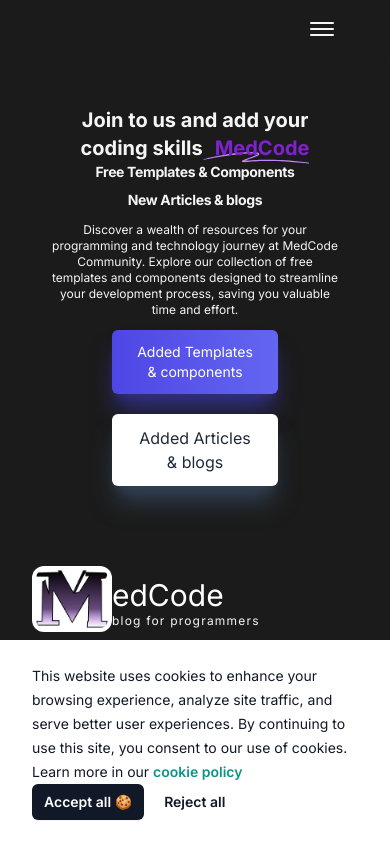
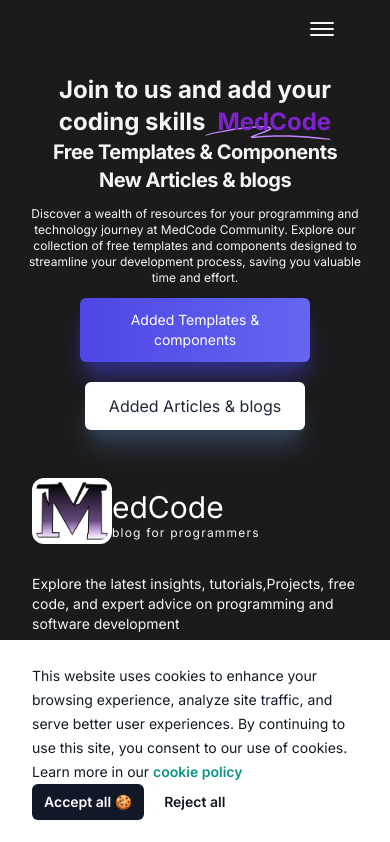
Before and after one commit to med134/medBlogs, a Next.js app: page /dashboard in a window 390 px wide. Shown: the top 842 px of the page. Built offline with nearby package versions, Linux system fonts and the light colour scheme; no server answers.

Commit message:
edit pannding

```diff
--- a/app/components/NavigationBar.jsx
+++ b/app/components/NavigationBar.jsx
@@ -4,7 +4,7 @@ import Layout from "./Layout";
 const NavigationBar = () => {
   return (
     <div className="text-center">
-      <h1 className="mx-auto max-w-4xl space-x-2 py-4 dark:text-light font-title text-5xl font-bold tracking-normal xs:py-0 xs:w-full text-gray-800 sm:text-xl">
+      <h1 className="mx-auto max-w-4xl space-x-2 py-4 dark:text-light font-title text-5xl font-bold tracking-normal xs:py-0 xs:w-full text-gray-800 sm:text-2xl">
         Join to us and add your coding skills
         <span className="relative whitespace-nowrap text-purple-700">
           <svg
@@ -18,9 +18,9 @@ const NavigationBar = () => {
           <span className="relative ml-3">MedCode</span>
         </span>
       </h1>
-      <span className="text-2xl font-bold tracking-tight text-gray-800 sm:text-5xl md:text-2xl font-title xs:text-sm">
+      <span className="text-2xl font-bold tracking-tight text-gray-800 sm:text-5xl md:text-2xl font-title xs:text-xl">
         <span className="block space-x-3 dark:text-light">Free Templates & Components</span>
-        <span className="block pt-2 space-x-3 dark:text-light">New Articles & blogs</span>
+        <span className="block pt-2 sm:pt-0 space-x-3 dark:text-light">New Articles & blogs</span>
       </span>
       <p className="mt-6 text-lg leading-8 text-gray-600 sm:text-xs xs:mt-3 dark:text-light">
         Discover a wealth of resources for your programming and technology
--- a/app/dashboard/page.jsx
+++ b/app/dashboard/page.jsx
@@ -25,7 +25,7 @@ export default function DashBoard() {
   return (
     <>
       <TransitionEffect />{" "}
-      <div className="p-12 dark:bg-dark">
+      <div className="p-12 dark:bg-dark sm:p-4">
         <NavigationBar />
       </div>
     </>
```
